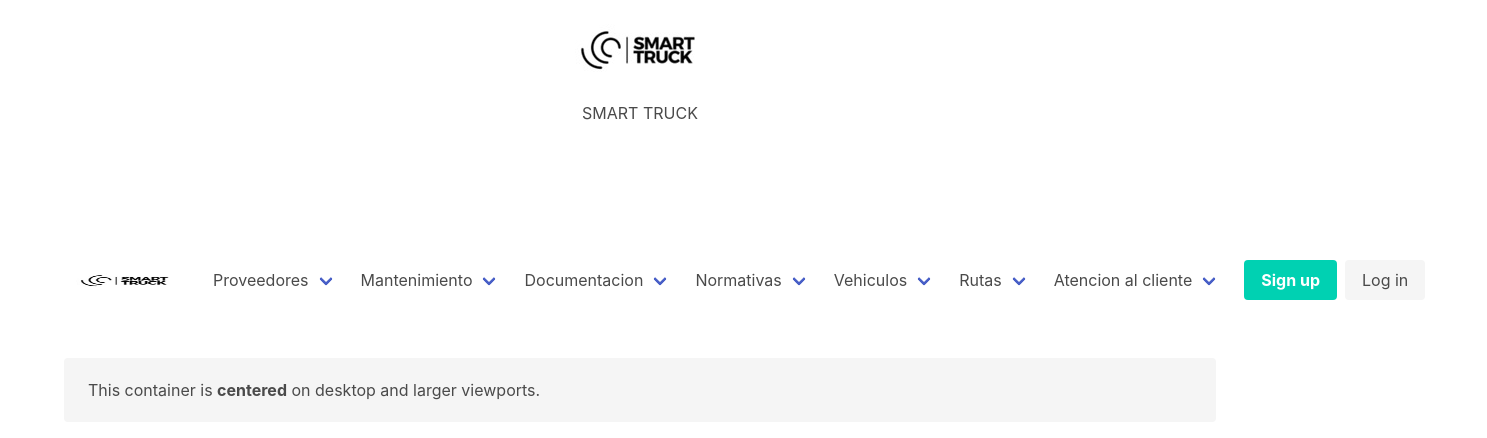
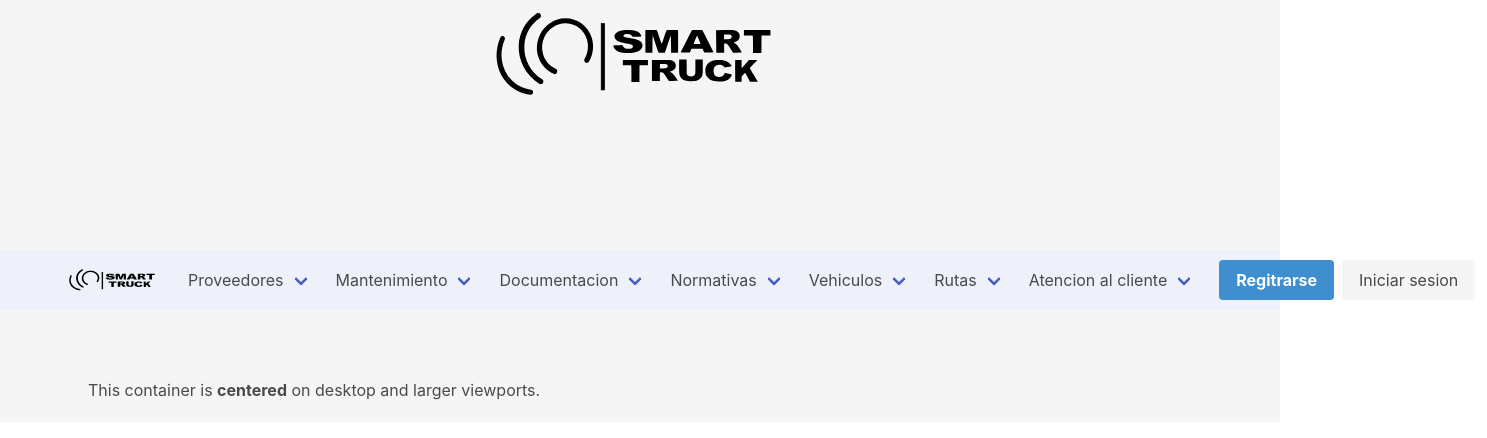
Before and after one commit to BETAOMG/smarttruck, a website: page Inicio.html in a window 1280 px wide. Shown: the whole page, 1487 px wide, since content can reach past the window. Drawn offline with nearby package versions, Linux system fonts and the light colour scheme.

Commit message:
se configuro el favicon y la barra de navegacion

```diff
--- a/Inicio.html
+++ b/Inicio.html
@@ -7,17 +7,20 @@
     <title>Smart Truck - Inicio</title>
     <link rel="stylesheet" href="node_modules/bulma/css/bulma.css">
     <link rel="stylesheet" href="./assets/css/Inicio.css">
+    <link rel="shortcut icon" href="./assets/images/logocortado.svg">
+    <script src="./assets/javascript/nav-bar.js"></script>
 </head>
-<body>
+<body class="has-background-light">
+
     <div id="logo">
-        <img src="./assets/images/logo.jpg" alt="logo">
-        <h1>SMART TRUCK</h1>
+        <img src="./assets/images/logo.svg" alt="logo">
+
      </div>
-     <nav class="navbar" role="navigation" aria-label="main navigation">
-        <div class="container">
+     <nav class="navbar has-background-link-light" role="navigation" aria-label="main navigation" >
+        <div class="container has-background-link-light">
             <div class="navbar-brand">
-                <a class="navbar-item" href="https://bulma.io">
-                  <img src="./assets/images/logo.jpg" width="125" height="250">
+                <a class="navbar-item" href="./inicio-sesion.html">
+                  <img src="./assets/images/logo.svg" width="100rem" >
                 </a>
 
                 <a role="button" class="navbar-burger" aria-label="menu" aria-expanded="false" data-target="navbarBasicExample">
@@ -27,10 +30,10 @@
                 </a>
               </div>
 
-              <div id="navbarBasicExample" class="navbar-menu">
+              <div id="navbarBasicExample" class="navbar-menu ">
                 <div class="navbar-start">
                   <div class="navbar-item has-dropdown is-hoverable">
-                    <a class="navbar-link">
+                    <a class="navbar-link has-background-link-light">
                     Proveedores
                     </a>
 
@@ -48,7 +51,7 @@
                     </div>
                   </div>
                   <div class="navbar-item has-dropdown is-hoverable">
-                    <a class="navbar-link">
+                    <a class="navbar-link has-background-link-light">
                       Mantenimiento
                     </a>
 
@@ -66,7 +69,7 @@
                     </div>
                   </div>
                   <div class="navbar-item has-dropdown is-hoverable">
-                    <a class="navbar-link">
+                    <a class="navbar-link has-background-link-light">
                       Documentacion
                     </a>
 
@@ -83,7 +86,7 @@
                     </div>
                   </div>
                   <div class="navbar-item has-dropdown is-hoverable">
-                    <a class="navbar-link">
+                    <a class="navbar-link has-background-link-light">
                       Normativas
                     </a>
 
@@ -112,7 +115,7 @@
                     </div>
                     </div>
                     <div class="navbar-item has-dropdown is-hoverable">
-                      <a class="navbar-link">
+                      <a class="navbar-link has-background-link-light">
                         Vehiculos
                       </a>
 
@@ -126,7 +129,7 @@
                       </div>
                     </div>
                     <div class="navbar-item has-dropdown is-hoverable">
-                      <a class="navbar-link">
+                      <a class="navbar-link has-background-link-light">
                         Rutas
                       </a>
 
@@ -146,7 +149,7 @@
                       </div>
                     </div>
                     <div class="navbar-item has-dropdown is-hoverable">
-                      <a class="navbar-link">
+                      <a class="navbar-link has-background-link-light">
                         Atencion al cliente
                       </a>
 
@@ -166,11 +169,11 @@
                 <div class="navbar-end">
                   <div class="navbar-item">
                     <div class="buttons">
-                      <a class="button is-primary">
-                        <strong>Sign up</strong>
+                      <a class="button is-info">
+                        <strong>Regitrarse</strong>
                       </a>
                       <a class="button is-light">
-                        Log in
+                        Iniciar sesion
                       </a>
                     </div>
                   </div>
--- /dev/null
+++ b/assets/javascript/nav-bar.js
@@ -0,0 +1,21 @@
+document.addEventListener('DOMContentLoaded', () => {
+
+    // Get all "navbar-burger" elements
+    const $navbarBurgers = Array.prototype.slice.call(document.querySelectorAll('.navbar-burger'), 0);
+
+    // Add a click event on each of them
+    $navbarBurgers.forEach( el => {
+      el.addEventListener('click', () => {
+
+        // Get the target from the "data-target" attribute
+        const target = el.dataset.target;
+        const $target = document.getElementById(target);
+
+        // Toggle the "is-active" class on both the "navbar-burger" and the "navbar-menu"
+        el.classList.toggle('is-active');
+        $target.classList.toggle('is-active');
+
+      });
+    });
+
+  });
```
Also changed, not shown: assets/images/logocortado.svg (added).
